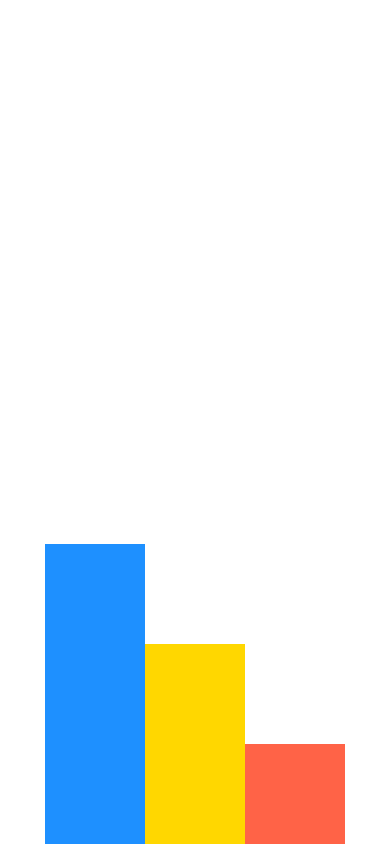
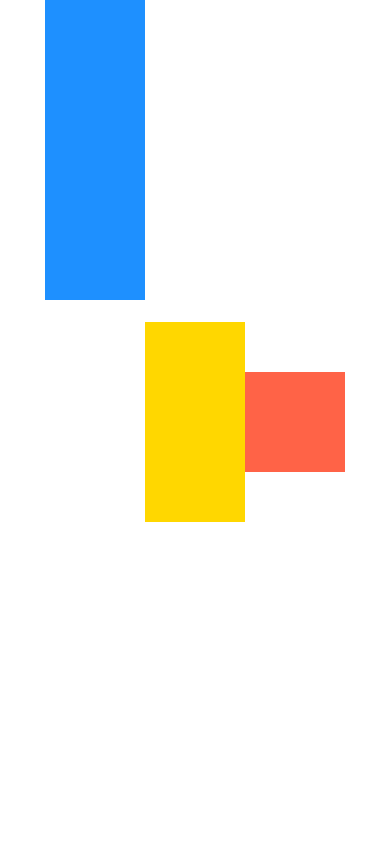
Before and after one commit to samuelforrest/DoneWithIt, a React Native app: screen / in a window 390 px wide. Built offline with nearby package versions, Linux system fonts and the light colour scheme.

Commit message:
normal commit

```diff
--- a/App.js
+++ b/App.js
@@ -8,13 +8,14 @@ export default function App() {
       flex: 1, //This will make the view grow to fill the remaining space.
       flexDirection: "row", // THis will make the containers flex horizontally.
       justifyContent: "center", // Main Axis
-      alignItems: "flex-end", // Secondary Axis
+      alignItems: "center", // Secondary Axis
     }}>
 
       <View style={{
         backgroundColor: "dodgerblue",
         width: 100,
         height: 300,
+        alignSelf: "flex-start", // Align Self is a style that we can apply to an individual item.
       }}></View>
 
       <View style={{
```
